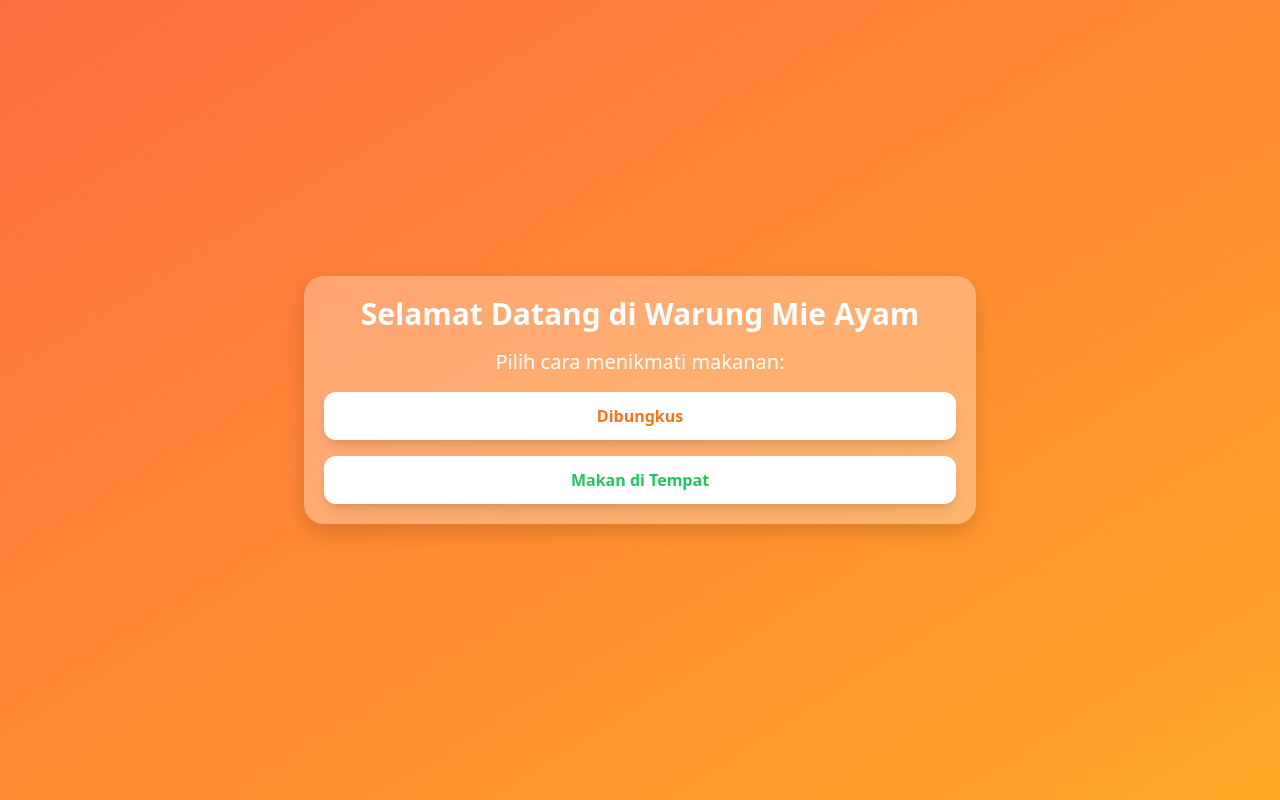
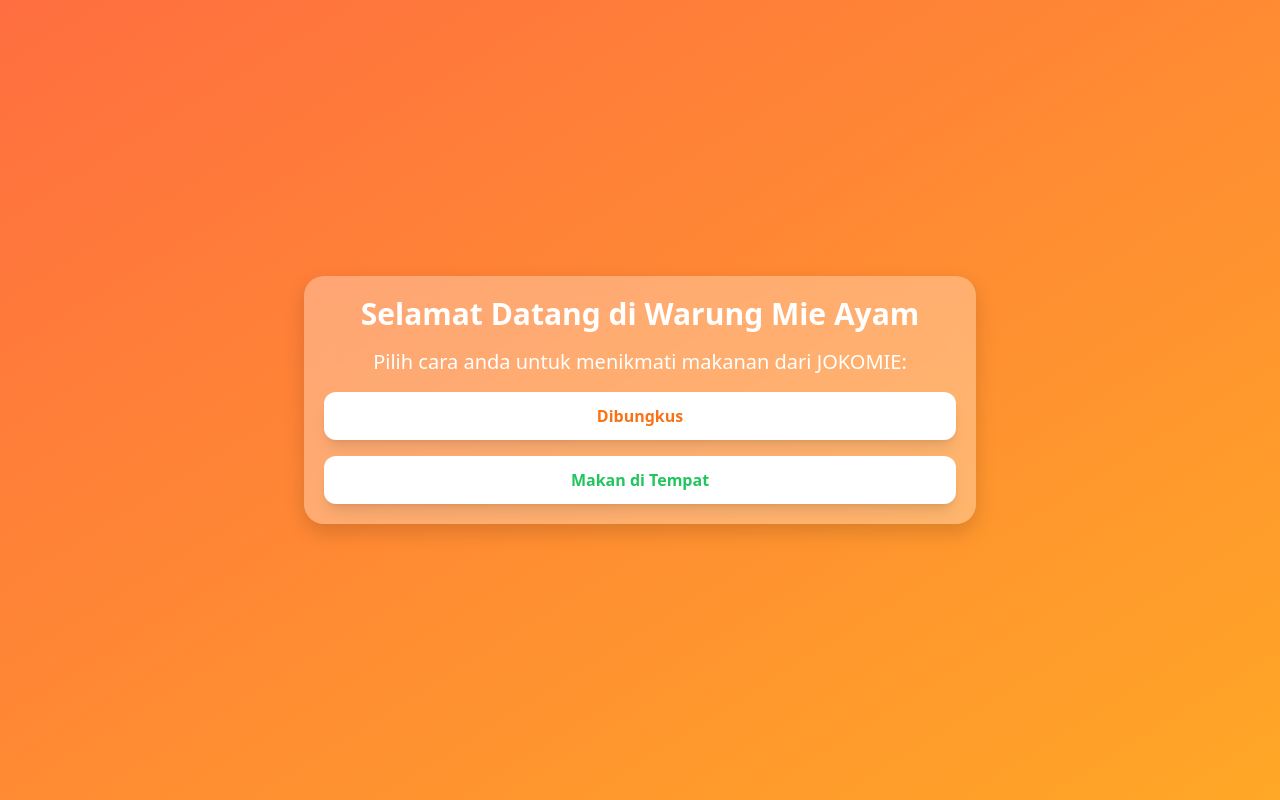
Before and after one commit to Shaniita/WARUNG, a plain HTML site: page index.html in a window 1280 px wide. Drawn offline with nearby package versions, Linux system fonts and the light colour scheme.

Commit message:
index.html

```diff
--- a/index.html
+++ b/index.html
@@ -52,7 +52,7 @@
     <!-- Halaman Pilihan Tempat -->
     <div id="startPage" class="glass-card text-center space-y-4">
       <h1 class="text-3xl font-bold text-white">Selamat Datang di Warung Mie Ayam</h1>
-      <p class="text-xl text-white">Pilih cara menikmati makanan:</p>
+      <p class="text-xl text-white">Pilih cara anda untuk menikmati makanan dari JOKOMIE:</p>
       <div class="flex flex-col gap-4 mt-4">
         <button onclick="pilihTempat('Dibungkus')" class="bg-white text-orange-500 font-semibold py-3 rounded-xl shadow-lg">Dibungkus</button>
         <button onclick="pilihTempat('Makan di Tempat')" class="bg-white text-green-500 font-semibold py-3 rounded-xl shadow-lg">Makan di Tempat</button>
```
